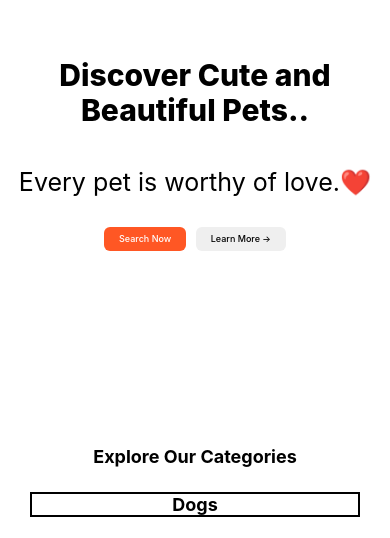
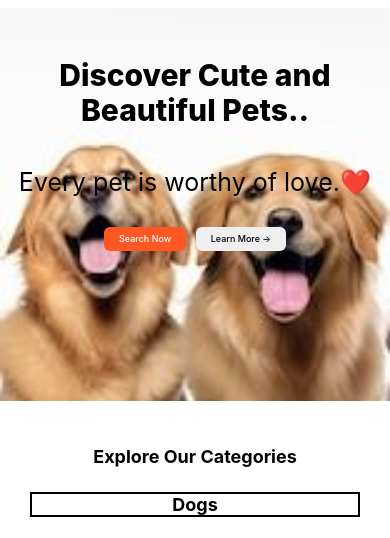
Before and after one commit to dev-AbhinavNair/Media-Query, a plain HTML site: page index.html in a window 390 px wide. Shown: the part 72-610 px from the top of the page. Drawn offline with Linux system fonts and the light colour scheme.

Commit message:
fixed paths, again

```diff
--- a/css/style.css
+++ b/css/style.css
@@ -97,7 +97,7 @@ header section.wrapper div.middle {
 #spotlight {
   max-width: 100vw;
   max-height: 600px;
-  background: url(/media-quary/media/cropped-bg-1.jpg) no-repeat;
+  background: url(../media/cropped-bg-1.jpg) no-repeat;
   background-size: cover;
   overflow: hidden;
 }
@@ -361,7 +361,7 @@ footer form input {
   border-width: 1px;
   border-color: #ebebeaff;
   border-style: solid;
-  background: url(/media-quary/media/email.png) no-repeat 8px center;
+  background: url(../media/email.png) no-repeat 8px center;
 }
 
 footer form button {
@@ -441,7 +441,7 @@ footer div.bottom ul li {
   #spotlight {
     max-width: 100vw;
     max-height: 600px;
-    background: url(/media-quary/media/cropped-bg.jpg) no-repeat;
+    background: url(../media/cropped-bg.jpg) no-repeat;
     background-size: cover;
     overflow: hidden;
   }
```
